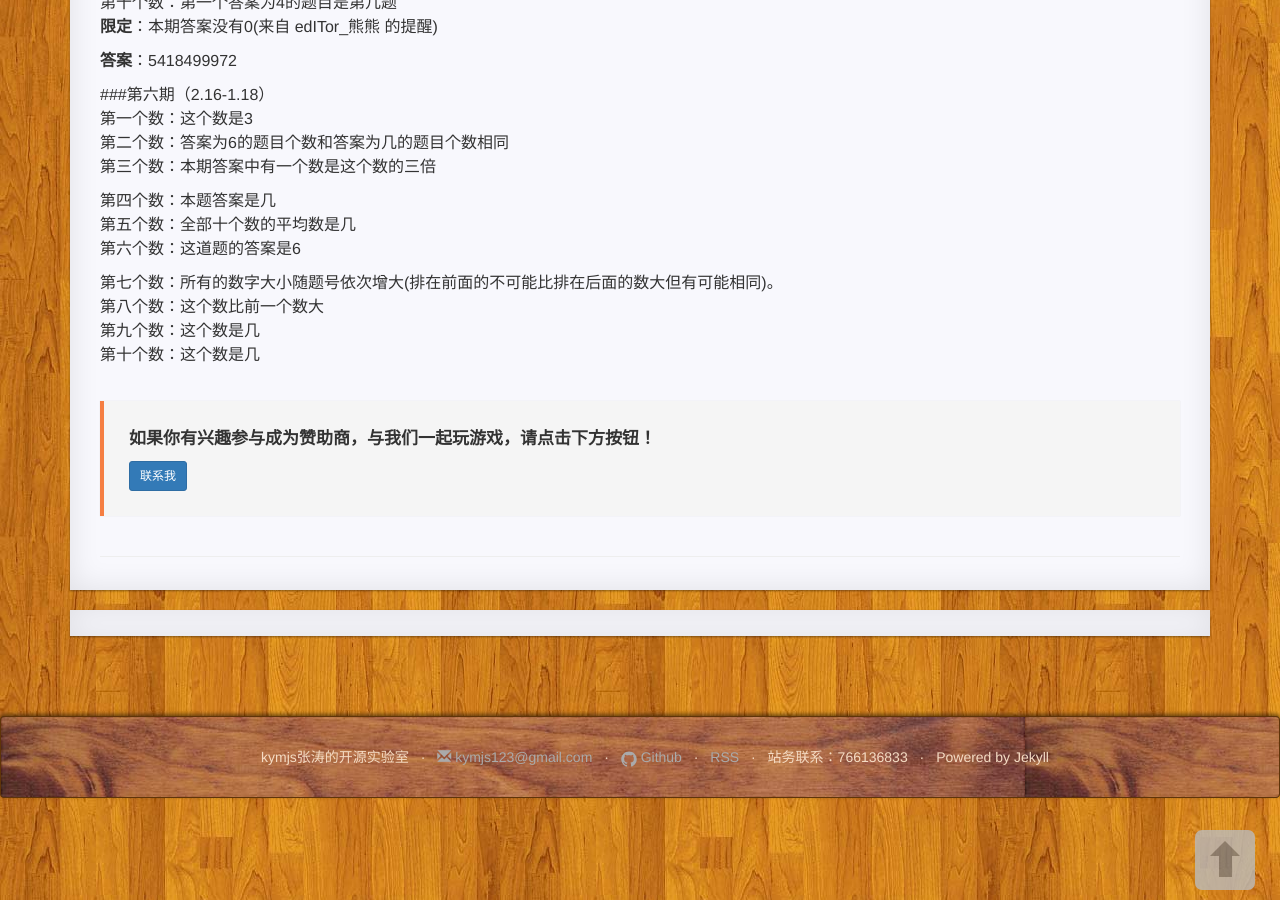
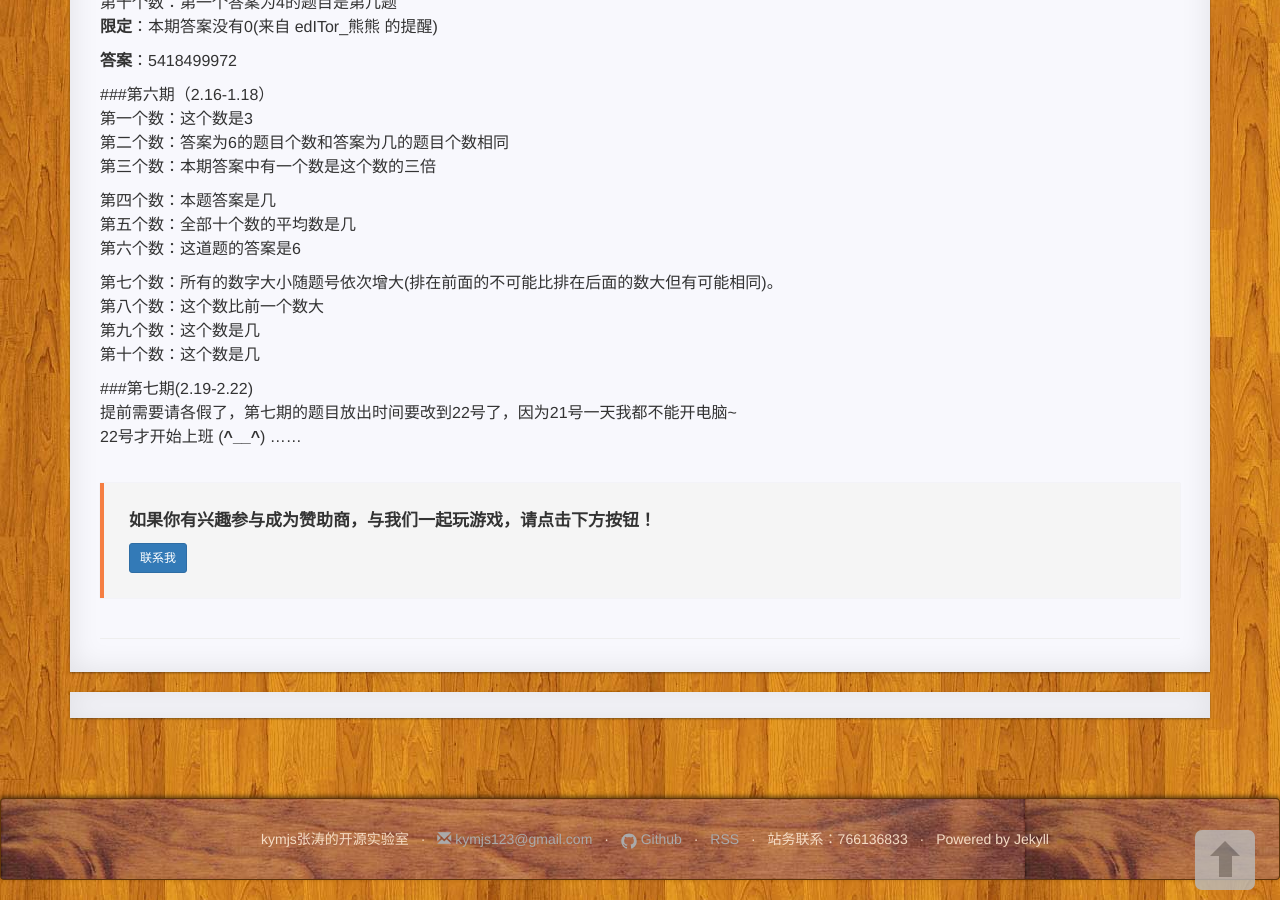
Before and after one commit to XClouded/kymjs.github.io, a Jekyll site: the page built from 2016hongbao/index.md, in a window 1280 px wide and 900 px high, scrolled down 1973 px. Built offline with Jekyll 4.4.1, drawn with Linux system fonts in a browser that asks for light colours; nearby versions of some CDN libraries; comment, search, counter and statistics services are not loaded; a style sheet for code colours, icons or effects is not loaded.

Commit message:
第七期请假

```diff
--- a/2016hongbao/index.md
+++ b/2016hongbao/index.md
@@ -113,3 +113,7 @@ code: true
 第八个数：这个数比前一个数大
 第九个数：这个数是几
 第十个数：这个数是几
+
+###第七期(2.19-2.22)
+提前需要请各假了，第七期的题目放出时间要改到22号了，因为21号一天我都不能开电脑~
+22号才开始上班 (**^__^**) ……
```
Also changed, not shown: 1 other file.
